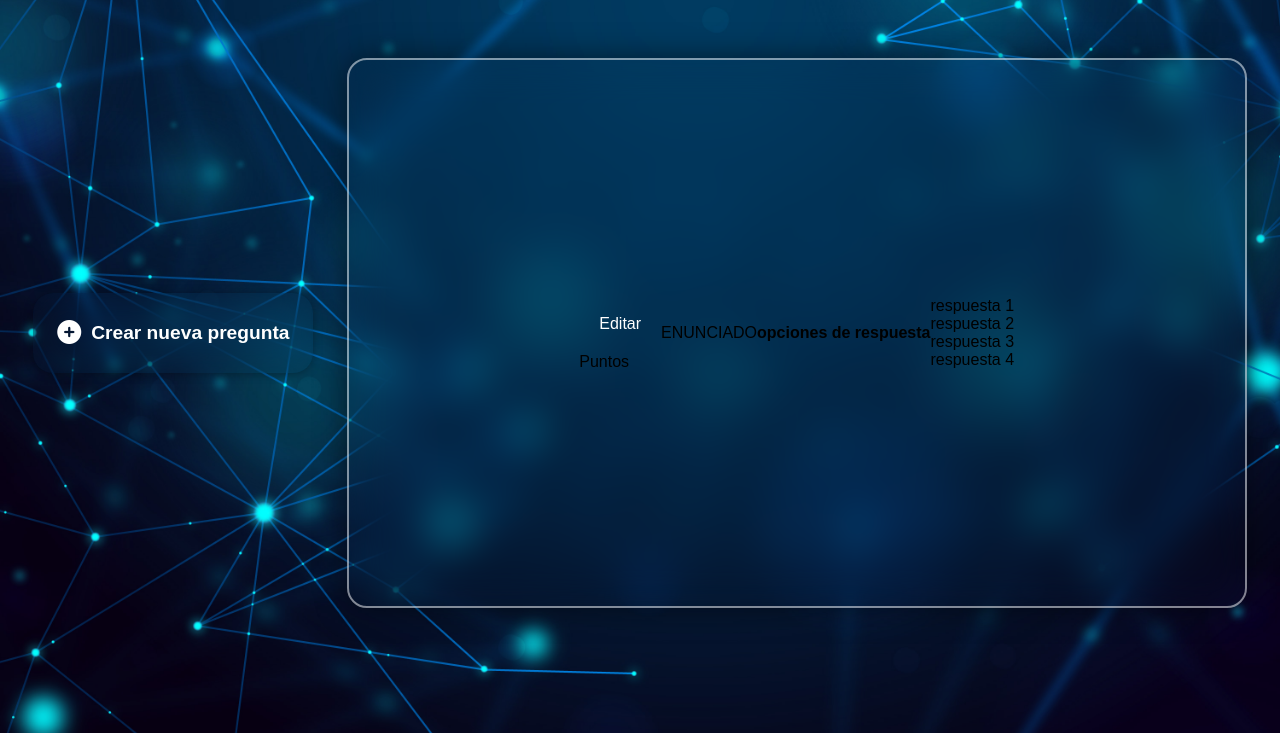
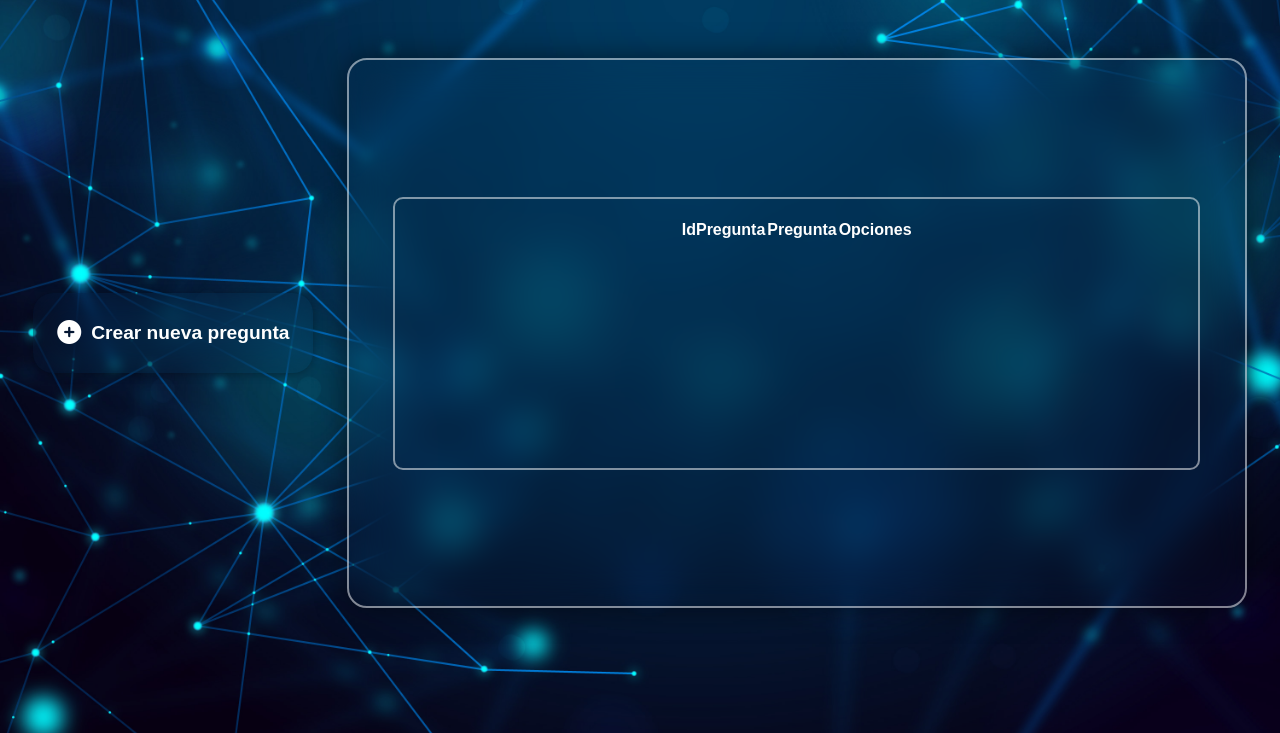
Before and after one commit to MartinCantillo/Juego-Pep, a Flask app: page /crearpreguntas in a window 1280 px wide. Shown: the part 67-800 px from the top of the page. Run offline with Flask 3, Linux system fonts and the light colour scheme; data that the repository does not hold is empty.

Commit message:
actualizacion pantalla preguntas

```diff
--- a/config/static/css/admin.css
+++ b/config/static/css/admin.css
@@ -44,12 +44,3 @@ h2 {
     margin-bottom: 10px;
     font-size: 20px;
 }
-
-button {
-    border: none;
-    background-color: #008000;
-    color: #ffffff;
-    padding: 10px 20px;
-    border-radius: 6px;
-    cursor: pointer;
-}
--- a/config/static/css/crearpreguntas.css
+++ b/config/static/css/crearpreguntas.css
@@ -76,13 +76,91 @@ body {
 }
 
 .content-pregunta {
+    width: 90%;
+    height: 50%;
+    background-color: transparent;
+    border: 2px solid rgba(255, 255, 255, .5);
+    border-radius: 10px;
+    padding: 20px;
+    display: flex;
+    flex-direction: column;
+    align-items: center;
+    color: #fff;
+}
+
+.head-content-pregunta {
+    display: flex;
+    align-items: flex-start;
+    justify-content: space-between;
     width: 100%;
-    height: 100%;
+    margin-bottom: 20px;
+}
+
+.btnEditar {
+    display: none;
+    position: relative;
+    color: #fff;
+    font-size: 1.5rem;
+    cursor: pointer;
+    border: 1px solid rgba(255, 255, 255, .1);
+    border-radius: 10px;
+}
+
+.btnEditar .edit-bttn{
+    background-color: transparent;
+    border: none;
+    text-align: center;
+    padding: 5px;
+    color: #0d0d0d;
+    cursor: pointer;
+}
+
+.content-pregunta:hover .btnEditar {
+    display: block;
+}
+
+.puntos {
     display: flex;
-    justify-content: center;
     align-items: center;
-    padding: 20px;
 }
+
+.enunciado {
+    text-align: center;
+    margin-bottom: 20px;
+}
+
+h4 {
+    font-size: 14px;
+    text-align: left;
+    margin-bottom: 10px;
+
+}
+
+.body-content-pregunta {
+    display: grid;
+    grid-template-columns: repeat(2, 1fr);
+    grid-template-rows: repeat(2, auto);
+    gap: 10px;
+}
+
+.opcResp1,
+.opcResp2,
+.opcResp3,
+.opcResp4 {
+    display: flex;
+    align-items: center;
+}
+
+.opcResp1::before,
+.opcResp2::before,
+.opcResp3::before,
+.opcResp4::before {
+    content: "\2022";
+    /* Código para el carácter de bullet (•) */
+    font-size: 16px;
+    margin-right: 5px;
+}
+
 
 .contenedor {
     position: relative;
@@ -319,6 +397,7 @@ li {
 }
 
 @media (max-width:580px) {
+
     .contenedor,
     .contenedor.open {
         display: none;
--- a/config/static/js/admin.js
+++ b/config/static/js/admin.js
@@ -1,4 +1,4 @@
-/*// Seleccionamos los elementos del DOM necesarios
+// Seleccionamos los elementos del DOM necesarios
 const createTematicsCard = document.querySelector("#creartematicas");
 const createGameCard = document.querySelector("#crearpreguntas");
 const createdByMeCard = document.querySelector("#creadospormi");
@@ -21,4 +21,3 @@ changeRoleCard.addEventListener("click", () => {
 createTematicsCard.addEventListener("click", () => {
   window.location.href = "/creartematicas";
 });
-*/
--- a/config/static/js/crearpreguntas.js
+++ b/config/static/js/crearpreguntas.js
@@ -1,5 +1,4 @@
 function cargarTematica() {
-  // Obtiene una referencia al elemento 'select' en tu HTML
   const selectElement = document.getElementById("selTematicas");
 
   let endpoint = "/consultatematica";
@@ -44,6 +43,7 @@ crearPreguntaBtn.onclick = function () {
       CancelarPregunta();
     };
     btnGuardar.onclick = function() {
+      guardarRespuestas();
       contenedorPregunta.classList.remove("open");
       crearPreguntaBtn.classList.remove("open");
       const isOpen = false;
@@ -72,8 +72,8 @@ function MostrarCrearPregunta() {
 function CancelarPregunta() {
   // Mostrar elementos que se ocultaron al crear la pregunta
   document.getElementById("tituloJuego").style.display = "block";
-  document.getElementById("crearpreguntas").style.display = "run-in";
-  document.getElementById("preguntas-creadas").style.display = "block";
+  document.getElementById("crearpreguntas").style.display = "flex";
+  document.getElementById("preguntas-creadas").style.display = "flex";
 
   // Ocultar el contenido de la pregunta creada
   document.getElementById("contenedor").style.display = "none";
@@ -81,14 +81,16 @@ function CancelarPregunta() {
   document.getElementById("footer").style.display = "none";
 }
 
-
-
 function GuardarPregunta() {
   const enunciado = document.getElementById("enunciado").querySelector("p").textContent;
   const tituloP = document.getElementById("tituloP").value;
   const puntos = document.getElementById("puntos").value;
   const tematicaN = document.getElementById("selTematicas").value;
 
+  if (tituloP === "" || enunciado === "" || tematicaN === "Seleccionar") {
+    alert("Todos los campos son obligatorios");
+    return;
+  } else {
     let url = "/consultatematica";
     axios
       .get(url, {
@@ -106,8 +108,6 @@ function GuardarPregunta() {
           }
         });
 
-
-
         // Realiza la petición para guardar la pregunta dentro del bloque .then()
         let endpoint2 = "/savepregunta";
         axios
@@ -120,52 +120,44 @@ function GuardarPregunta() {
           .then(function (response) {
             alert(response);
             //Funcion para consultar a la bd para obtener la pk de la pregunta
-          obtenerIdPreguntas( );
+            obtenerIdPreguntas();
           })
           .catch(function (error) {
             console.log(error);
           });
 
         alert("Pregunta guardada con éxito.");
-
       })
       .catch((error) => {
         alert("Error al obtener el ID de la temática:", error);
       });
+    // Limpiar el contenido de los elementos HTML
+    document.getElementById("tituloP").value = "";
+    document.getElementById("enunciado").textContent = "";
+  }
 }
 
-
 function respuestaCorrecta() {
-  // Obtén todos los inputs de radio
   var inputsRadio = document.querySelectorAll('input[type="radio"]');
 
-  // Agrega un evento de escucha a cada input de radio
+  // Agrega un evento a cada input de radio
   inputsRadio.forEach(function (input) {
     input.addEventListener("change", obtenerParrafo);
   });
-
 }
 
 // Función para obtener el párrafo asociado al input de radio seleccionado
 var respCorrecta = "";
 function obtenerParrafo(event) {
-  // Obtén el contenedor padre del input de radio
   var contenedorP = event.target.closest(".contenedor-option");
+  var parrafo = contenedorP.querySelector("p");
+  var valorParrafo = parrafo.textContent;
 
-  // Obtén el párrafo dentro del contenedor
-  var parrafo = contenedorP.querySelector("p");
-
-  // Obtén el valor del párrafo
-  var valorParrafo = parrafo.textContent;
   respCorrecta = valorParrafo;
-
 }
-
-
 
 var idPreguntaActu="" ;
 function obtenerIdPreguntas( ) {
-
   const enunciados = document.getElementById("enunciado").querySelector("p").textContent;
   // Cargar el id de la pregunta
   let url2 = "/consultapregunta";
@@ -187,7 +179,6 @@ function obtenerIdPreguntas( ) {
       console.log("ID de la pregunta: fuera del if", idPregunta);
       idPreguntaActu=idPregunta
     });
-
 }
 
 function guardarRespuestas() {
@@ -205,16 +196,12 @@ function guardarRespuestas() {
 
   if (resp0 === respCorrecta) {
     puntosAct = puntos;
-    alert("es igual a resp0 puntos " + puntosAct);
   } else if (resp1 === respCorrecta) {
     puntosAct1 = puntos;
-    alert("es igual a resp1 y puntos " + puntosAct1);
   } else if (resp2 === respCorrecta) {
     puntosAct2 = puntos;
-    alert("es igual a resp2 puntos " + puntosAct2);
   } else if (resp3 === respCorrecta) {
     puntosAct3 = puntos;
-    alert("es igual a resp3 puntos " + puntosAct3);
   }
 
   //Consumir la API Con metodo Post
@@ -227,7 +214,7 @@ function guardarRespuestas() {
       IDpregunta_FK: idPreguntaActu,
     })
     .then(function (response) {
-      alert(response);
+      alert("Guardado con éxito");
     })
     .catch(function (error) {
       console.log(error);
@@ -241,11 +228,11 @@ function guardarRespuestas() {
       IDpregunta_FK: idPreguntaActu,
     })
     .then(function (response) {
-      alert(response);
     })
     .catch(function (error) {
       console.log(error);
     });
+
   //3
   axios
     .post(endpoint, {
@@ -254,11 +241,11 @@ function guardarRespuestas() {
       IDpregunta_FK: idPreguntaActu,
     })
     .then(function (response) {
-      alert(response);
     })
     .catch(function (error) {
       console.log(error);
     });
+
   //4
   axios
     .post(endpoint, {
@@ -267,13 +254,10 @@ function guardarRespuestas() {
       IDpregunta_FK: idPreguntaActu,
     })
     .then(function (response) {
-      alert(response);
     })
     .catch(function (error) {
       console.log(error);
     });
 
-  window.location.href = "/crearpreguntas";
-
-
+  //window.location.href = "/crearpreguntas";
 }
--- a/config/templates/Ccontraseña.html
+++ b/config/templates/Ccontraseña.html
@@ -35,8 +35,6 @@
                 <input placeholder="" type="password" id="contraseña">
             </div>
             <button type="submit" class="btn" onclick="Iniciar()" >Actualizar</button>
-            <div class="login-register">
-            </div>
 
         </form>
     </div>
--- a/config/templates/crearpreguntas.html
+++ b/config/templates/crearpreguntas.html
@@ -20,23 +20,19 @@
 </div>
 <div class="preguntas-creadas" id="preguntas-creadas">
     <div class="content-pregunta">
-        <div class="head-content-pregunta">
-            <div class="btnEditar">
-                <button class="edit-button">Editar</button>
-            </div>
-            <div class="puntos">
-                <p>Puntos</p>
-            </div>
-        </div>
-        <div class="enunciado">
-            <p>ENUNCIADO</p>
-        </div>
-        <h4>opciones de respuesta</h4>
-        <div class="body-content-pregunta">
-            <li><div class="opcResp1"><p>respuesta 1</p></div></li>
-            <li><div class="opcResp2"><p>respuesta 2</p></div></li>
-            <li><div class="opcResp3"><p>respuesta 3</p></div></li>
-            <li><div class="opcResp4"><p>respuesta 4</p></div></li>
+        <div>
+          <table class="table table-hover">
+            <thead>
+              <tr>
+                <th scope="col">IdPregunta</th>
+                <th scope="col">Pregunta</th>
+                <th scope="col">Opciones</th>
+              </tr>
+            </thead>
+            <tbody id="listapreguntas">
+
+            </tbody>
+          </table>
         </div>
     </div>
 </div>
@@ -47,12 +43,6 @@
         <div id="pregunta">
           <span class="tittle-pregunta" id="enunciado">
             <p class="enunciado-pregunta" contenteditable="true" placeholder="Escribe aquí tu pregunta..."></p>
-           <!-- <input
-              type="text"
-              id="enunciado"
-              class="input-tittle-pregunta"
-              placeholder="Escribe aquí tu pregunta"
-            />-->
           </span>
         </div>
       </div>
@@ -137,8 +127,8 @@
     </li>
   </ul>
   <div class="footer-buttons">
-    <button class="footer-button cancel-button" onclick = "CancelarPregunta()">Cancelar</button>
-    <button class="footer-button save-button" href="/crearpreguntas" onclick="guardarRespuestas(), CancelarPregunta()">Guardar</button>
+    <button class="footer-button cancel-button">Cancelar</button>
+    <button class="footer-button save-button">Guardar</button>
 
   </div>
 </div>
@@ -156,6 +146,4 @@
     respuestaCorrecta();
   });
 </script>
-
-
 {% endblock %}
```
Lines whose indentation alone changed are shown as unchanged.
